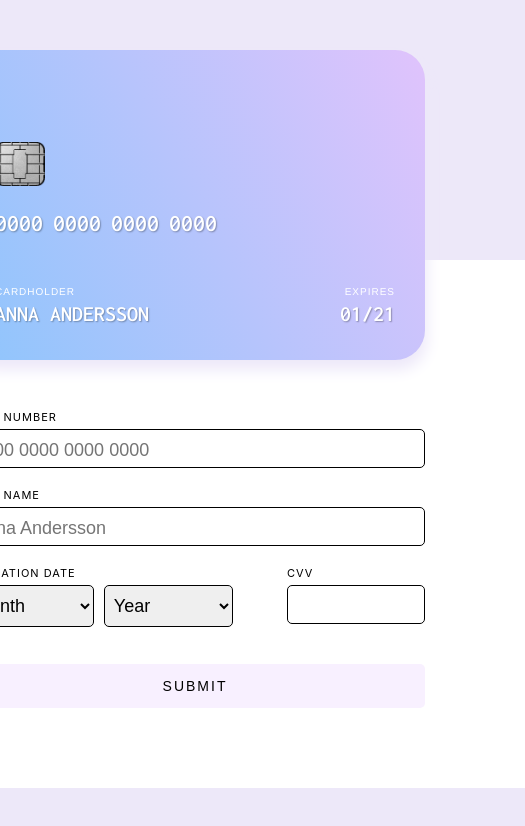
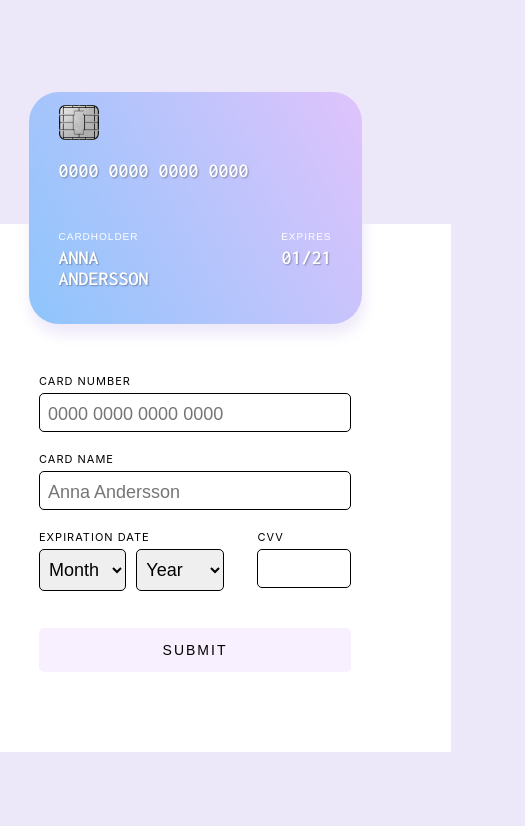
Before and after one commit to karinnordkvist/Queenslab, a React (Create React App) app: page / in a window 390 px wide. Shown: the top 826 px of the page, 525 px wide, since content can reach past the window. Built offline with nearby package versions, Linux system fonts and the light colour scheme.

Commit message:
Added responsive styling

```diff
--- a/src/App.js
+++ b/src/App.js
@@ -26,6 +26,7 @@ export const App = () => {
 };
 
 const Wrapper = styled.div`
+  height: 100vh;
   display: flex;
   flex-direction: column;
   align-items: center;
--- a/src/components/card.js
+++ b/src/components/card.js
@@ -13,7 +13,9 @@ export const Card = () => {
 
   return (
     <CardWrapper cvv={cvvStatus}>
-      <Chip src={process.env.PUBLIC_URL + '/chip.png'} />
+      {/* Chip Image */}
+      <Chip cvv={cvvStatus} src={process.env.PUBLIC_URL + '/chip.png'} />
+
       {/* Card Number */}
       <Number cvv={cvvStatus}>
         <span>{formattedNumber.filter((number, index) => index < 4)}</span>
@@ -55,8 +57,14 @@ export const Card = () => {
   );
 };
 
+// Styling ---
 const Chip = styled.img`
   width: 50px;
+  display: ${(props) => (props.cvv ? 'none' : 'block')};
+
+  @media (max-width: 800px) {
+    width: 40px;
+  }
 `;
 
 const MiniHeader = styled.p`
@@ -90,26 +98,33 @@ const CvvWrapper = styled.div`
 `;
 
 const CardWrapper = styled.div`
+  width: 40vw;
+  max-width: 400px;
+  max-height: calc(400px / 1.586);
+  height: calc(40vw / 1.586);
+  padding: 30px;
+  border-radius: 30px;
   display: flex;
   flex-direction: column;
   align-items: flex-start;
   justify-content: flex-end;
-  width: 400px;
-  height: 250px;
-  border-radius: 30px;
-  box-shadow: 2px 10px 15px rgba(237, 232, 249, 1);
-  padding: 30px;
   font-family: 'Inconsolata';
   font-weight: 600;
   font-size: 24px;
   text-transform: uppercase;
   transform: translateY(100px)
     ${(props) => (props.cvv ? 'rotateY(180deg)' : '')};
-  z-index: 50000;
   background-color: #8ec5fc;
   background-image: linear-gradient(62deg, #8ec5fc 0%, #e0c3fc 100%);
   color: #fff;
+  box-shadow: 2px 10px 15px rgba(237, 232, 249, 1);
+  z-index: 1;
   transition: all 0.5s ease-in-out;
+
+  @media (max-width: 800px) {
+    width: 70vw;
+    height: calc(70vw / 1.586);
+  }
 
   ${CvvWrapper} {
     opacity: ${(props) => (props.cvv ? '1' : '0')};
@@ -129,6 +144,10 @@ const Number = styled.p`
   text-shadow: 1px 1px 1.5px rgba(0, 0, 0, 0.3);
   transition: display 0.5s ease-in-out;
   display: ${(props) => (props.cvv ? 'none' : 'block')};
+
+  @media (max-width: 800px) {
+    font-size: 20px;
+  }
 `;
 
 const NameDate = styled.p`
@@ -136,4 +155,8 @@ const NameDate = styled.p`
   font-size: 22px;
   text-shadow: 1px 1px 1.5px rgba(0, 0, 0, 0.3);
   display: ${(props) => (props.cvv ? 'none' : 'block')};
+
+  @media (max-width: 800px) {
+    font-size: 20px;
+  }
 `;
--- a/src/components/form.js
+++ b/src/components/form.js
@@ -78,6 +78,7 @@ export const Form = () => {
   return (
     <FormWrapper>
       <form>
+        {/* Number */}
         <label htmlFor="number">Card Number</label>
         <TextInput
           id="number"
@@ -89,6 +90,7 @@ export const Form = () => {
           number={number.length}
         />
 
+        {/* Name */}
         <label htmlFor="name">Card Name</label>
         <NameInput
           id="name"
@@ -100,6 +102,7 @@ export const Form = () => {
           name={name.length}
         />
 
+        {/* Expiration date */}
         <FormInnerWrapper style={{ flexDirection: 'row' }}>
           <FormInnerWrapper style={{ flexDirection: 'column', width: '70%' }}>
             <label>Expiration Date</label>
@@ -130,6 +133,8 @@ export const Form = () => {
               </select>
             </FormInnerWrapper>
           </FormInnerWrapper>
+
+          {/* CVV */}
           <FormInnerWrapper style={{ flexDirection: 'column', width: '30%' }}>
             <label htmlFor="cvv">CVV</label>
             <CvvInput
@@ -143,6 +148,8 @@ export const Form = () => {
             />
           </FormInnerWrapper>
         </FormInnerWrapper>
+
+        {/* Submit button */}
         <SubmitButton
           onClick={(event) => handleSubmit(event)}
           type="submit"
@@ -155,6 +162,7 @@ export const Form = () => {
   );
 };
 
+// Styling ---
 const FormWrapper = styled.div`
   display: flex;
   flex-direction: column;
@@ -164,7 +172,8 @@ const FormWrapper = styled.div`
   form {
     display: flex;
     flex-direction: column;
-    width: 460px;
+    max-width: 460px;
+    width: 80vw;
   }
 
   label {
```
